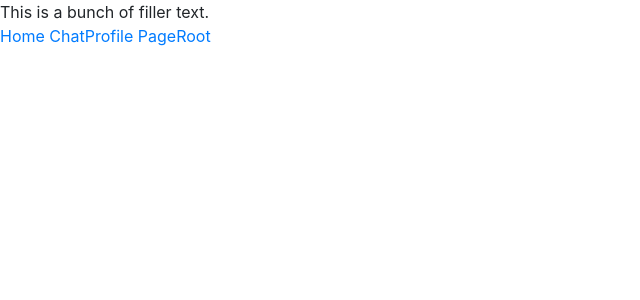
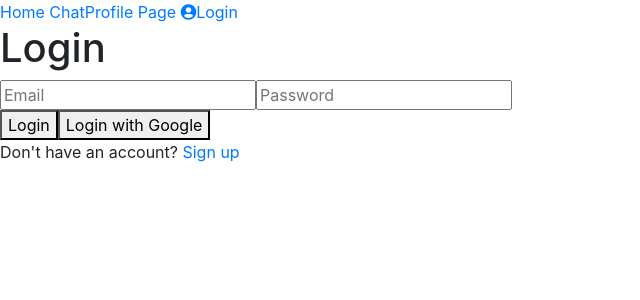
Before and after one commit to sam-leishman/chat-app, a React (Create React App) app: page /login in a window 1280 px wide. Shown: the top 300 px of the page, without its empty margins (0-640 px from the left). Built offline with nearby package versions, Linux system fonts and the light colour scheme; no server answers.

Commit message:
Add some firebase and routing

```diff
--- a/src/App.css
+++ b/src/App.css
@@ -149,6 +149,10 @@ h5 {
 
 
 
+/* .login {
+  align right
+} */
+
 .user-info {
   border: 1px solid black;
   display: flex;
--- a/src/components/App.js
+++ b/src/components/App.js
@@ -1,42 +1,66 @@
 import '../App.css';
-import { Component } from 'react';
-import HomePage from "../pages/HomePage.js"
-import ProfilePage from "../pages/ProfilePage"
+import React, { useState, useEffect } from 'react';
+
+import { auth } from "../services/firebase";
+
+import HomePage from "../pages/HomePage.js";
+import LoginPage from "../pages/LoginPage.js";
+import ProfilePage from "../pages/ProfilePage";
+import PublicPage from "../pages/PublicPage";
+import PrivateRoute from "./PrivateRoute";
+import PublicRoute from "./PublicRoute";
 
 import {
   BrowserRouter as Router,
   Link,
+  Redirect,
   Route,
   Switch
 } from 'react-router-dom'
 
-class App extends Component {
-  render() {
+const App = () => {
+  let [authenticated, setAuth] = useState(false)
+  let [user, setUser] = useState(null)
+
+  useEffect(() => {
+    auth().onAuthStateChanged(user => {
+      if (user) {
+        setAuth(true)
+        setUser(user)
+        console.log(user)
+      } else {
+        setAuth(false)
+        setUser(null)
+      }
+    })
+  }, [])
+
   return (
     <Router>
       <div>
-          This is a bunch of filler text.
-          <div className="ui menu">
-            <Link to="/HomePage">
+        <div>
+          <Link to="/">
             Home Chat
           </Link>
-            <Link to="/ProfilePage">
-              Profile Page
+          <Link to="/profile">
+            Profile Page <i className="fas fa-user-circle"></i>
           </Link>
-            <Link to="/#">
-              Root
+          <Link to="/login">
+            Login
           </Link>
         </div>
         <Switch>
           {/* We'll insert more Route components here */}
-            <Route path="/HomePage" component={HomePage} />
-            <Route path="/ProfilePage" component={ProfilePage} />
+          <Route exact path="/" component={HomePage} />
+          <Route path="/login" component={LoginPage} />
+          <PublicRoute authenticated={authenticated} path="/public" component={PublicPage} />
+          <PrivateRoute authenticated={authenticated} path="/profile" component={ProfilePage} />
+          {/* <Route path="/ProfilePage" component={ProfilePage} /> */}
           <Route path="/#" />
         </Switch>
       </div>
     </Router>
   )
 }
-}
 
 export default App;
--- /dev/null
+++ b/src/components/PrivateRoute.js
@@ -0,0 +1,13 @@
+import React from "react";
+import { Redirect, Route } from "react-router-dom";
+
+const PrivateRoute = ({ component: Component, authenticated, ...rest }) => {
+    return (
+        <Route {...rest} render={(props) => authenticated
+        ? <Component {...props} />
+        : <Redirect to="/login" />}
+        />
+    )
+}
+
+export default PrivateRoute;
--- /dev/null
+++ b/src/components/PublicRoute.js
@@ -0,0 +1,10 @@
+import React from "react";
+import { Route } from "react-router-dom";
+
+const PublicRoute = ({ component: Component, authenticated, ...rest }) => {
+    return (
+        <Route {...rest} render={(props) => <Component {...props} />} />
+    )
+}
+
+export default PublicRoute;
--- /dev/null
+++ b/src/helpers/auth.js
@@ -0,0 +1,6 @@
+import { auth } from '../services/firebase'
+
+export function signInWithGoogle() {
+    const provider = new auth.GoogleAuthProvider()
+    return auth().signInWithPopup(provider)
+}
--- /dev/null
+++ b/src/pages/LoginPage.js
@@ -0,0 +1,58 @@
+import React, { Component } from 'react';
+import { Link } from 'react-router-dom'
+import { signInWithGoogle } from '../helpers/auth'
+
+class LoginPage extends Component {
+    state = {
+        email: '',
+        password: '',
+        error: '',
+    }
+
+    handleSubmit = (e) => {
+        e.preventDefault()
+        // Login
+    }
+
+    handleChange = (e) => {
+        this.setState({
+            [e.target.name]: e.target.value
+        })
+    }
+
+    render() {
+        return (
+            <div>
+                <form onSubmit={this.handleSubmit}>
+                    <h1>Login</h1>
+                    <div>
+                        <input
+                            placeholder="Email"
+                            name="email"
+                            type="email"
+                            onChange={this.handleChange}
+                            value={this.state.email}
+                        />
+                        <input
+                            placeholder="Password"
+                            name="password"
+                            type="password"
+                            onChange={this.handleChange}
+                            value={this.state.password}
+                        />
+                    </div>
+                    <button type="submit">Login</button>
+                    <button onClick={() => signInWithGoogle()}>Login with Google</button>
+                    <div>
+                        { this.state.error ? (
+                            <p>{this.state.error}</p>
+                        ) : null }
+                        <p>Don't have an account? <Link to="/signup">Sign up</Link></p>
+                    </div>
+                </form>
+            </div>
+        )
+    }
+}
+
+export default LoginPage;
--- /dev/null
+++ b/src/pages/PublicPage.js
@@ -0,0 +1,9 @@
+import React from "react";
+
+const PublicPage = () => {
+    return (
+        <div>PublicPage</div>
+    )
+}
+
+export default PublicPage;
--- /dev/null
+++ b/src/services/firebase.js
@@ -0,0 +1,21 @@
+// import firebase from 'firebase/app';
+// import 'firebase/firestore';
+// import 'firebase/auth';
+// import { useAuthState } from 'react-firebase-hooks/auth';
+// import { useCollectionData } from "react-firebase-hooks/firestore";
+import firebase from "firebase";
+
+const firebaseConfig = {
+    apiKey: "AIzaSyBZis4GrO4npwU7Vl4-NbsFdjqsNXQNzrc",
+    authDomain: "spiffy-chat-app.firebaseapp.com",
+    projectId: "spiffy-chat-app",
+    storageBucket: "spiffy-chat-app.appspot.com",
+    messagingSenderId: "915849283049",
+    appId: "1:915849283049:web:ee555eac17266ba83ff778",
+    measurementId: "G-BCVXZEJNEY"
+}
+
+firebase.initializeApp(firebaseConfig)
+
+export const auth = firebase.auth;
+export const firestore = firebase.firestore();
```
Also changed, not shown: src/pages/HomePage.js (+0 -24 lines), src/pages/ProfilePage.js (+3 -5 lines), 1 other file (tests, documents, lock files or other folders). Lines whose indentation alone changed are shown as unchanged.
